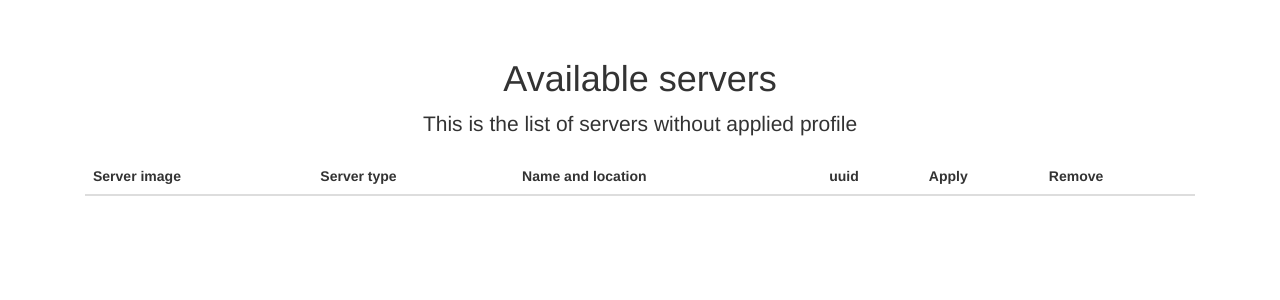
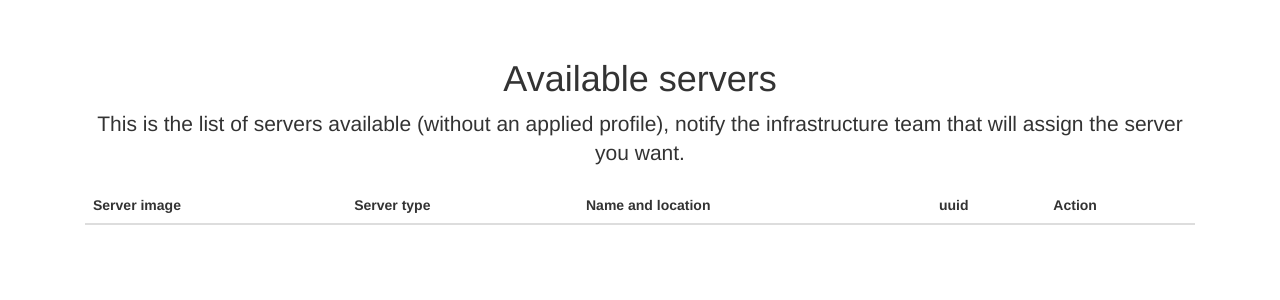
Before and after one commit to uggla/synergydemo, a Flask app: page / in a window 1280 px wide. Shown: the part 51-351 px from the top of the page. Run offline with Flask 2, Linux system fonts and the light colour scheme; lists and menus that the app fills with data are empty; some libraries are stand-ins or nearby versions.

Commit message:
Change available scenario
- Infrastructure team can be notified to assign available server to the
  dev team.

```diff
--- a/templates/available.html
+++ b/templates/available.html
@@ -6,15 +6,17 @@ $( document ).ready(function() {
 	console.log( "Document ready !" );
 });
 
-function apply(pid){
-    window.location = "applyprofile";
+function notify(pid){
+    msg = "Infrastructure team notified !\n Server uuid: "+ pid + " will be installed for you"
+    alert(msg)
 }
 
+/*
 function remove(pid){
     var url = "removeprofile/" + pid;
     window.location = url;
 }
-
+*/
 </script>
 {% endblock %}
 
@@ -29,7 +31,7 @@ function remove(pid){
 
 {% block content %}
     <h1>Available servers</h1>
-    <p class="lead">This is the list of servers without applied profile</p>
+    <p class="lead">This is the list of servers available (without an applied profile), notify the infrastructure team that will assign the server you want.</p>
 
     <div class="table-responsive">
     <table class="table">
@@ -39,8 +41,7 @@ function remove(pid){
       <th>Server type</th>
       <th>Name and location</th>
       <th>uuid</th>
-      <th>Apply</th>
-      <th>Remove</th>
+      <th>Action</th>
     </tr>
     </thead>
     {%- for server in  r %}
@@ -58,8 +59,7 @@ function remove(pid){
           <td class="text-left">{{ server["shortModel"] }}</td>
           <td class="text-left">{{ server["name"] }}</td>
           <td class="text-left">{{ server["uuid"] }}</td>
-          <td class="text-left"><button id="apply" type="button" class="btn btn-primary" onClick="apply('{{ server["uuid"] }}')">Apply</button></td>
-          <td class="text-left"><button id="remove" type="button" class="btn btn-danger" onClick="remove('{{ server["uuid"] }}')">Remove</button></td>
+          <td class="text-left"><button id="apply" type="button" class="btn btn-primary" onClick="notify('{{ server["uuid"] }}')">Notify</button></td>
         </tr>
         {%- endif %}
      {% endfor %}
```
